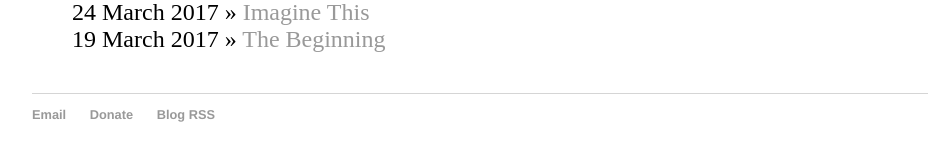
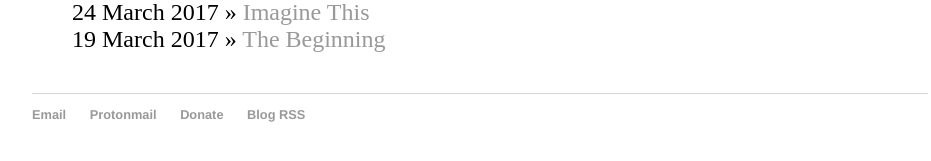
Before and after one commit to sle3man/sle3man.github.io, a Jekyll site: the page built from blog/index.html, in a window 1280 px wide. Shown: the part 601-762 px from the top of the page, without its empty margins (160-1091 px from the left). Built offline with Jekyll 4.4.1, drawn with Linux system fonts in a browser that asks for light colours.

Commit message:
Update default.html

```diff
--- a/_layouts/default.html
+++ b/_layouts/default.html
@@ -1,4 +1,3 @@
-<!DOCTYPE html>
 <html>
 	<head>
 		<title> Claire's Cybersecurity Corner </title>
@@ -24,8 +23,8 @@
 		<footer>
     		<ul>
         		<li><a href="mailto:The name presented on the homepage at domain name dut com">Email</a></li>
-			<li><a href="Okay, my email starts with &quot;C&quot; and then &quot;L&quot; and then &quot;ARINA&quot; with an [at] following it with the domain name in the title of this link dawt com>Protonmail</a></li>
-			<li><a href="/donate.html" alt="Support my friend's cause!">Donate</a></li>
+			<li><a href="Okay, my email starts with &quot;C&quot; and then &quot;L&quot; and then &quot;ARINA&quot; with an [at] following it with the domain name in the title of this link dawt com">Protonmail</a></li>
+			<li><a href="/donate.html" alt="Support my friend's cause!">Donate</a></i>
 			<li><a href="/blog/atom.xml">Blog RSS</a></li>
 			</ul>
 		</footer>
```
